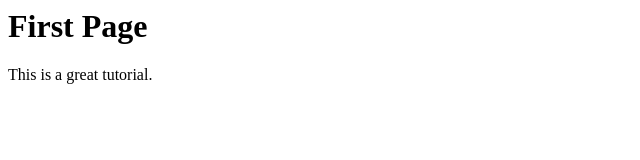
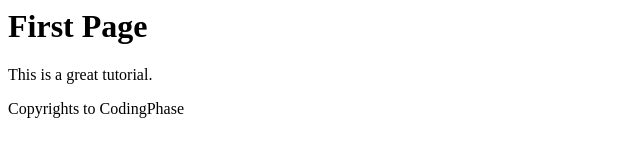
Before and after one commit to TazExprez/git-course, a plain HTML site: page index.html in a window 1280 px wide. Shown: the whole page, without its empty margins (0-640 px from the left). Drawn offline with Linux system fonts and the light colour scheme.

Commit message:
we added the index file and also added the config file

```diff
--- a/index.html
+++ b/index.html
@@ -1,6 +1,8 @@
 <html>
+<head></head>
   <body>
     <h1>First Page</h1>
     <p>This is a great tutorial.</p>
+    <footer>Copyrights to CodingPhase</footer>
   </body>
 </html>
```
Also changed, not shown: config.js (added).
